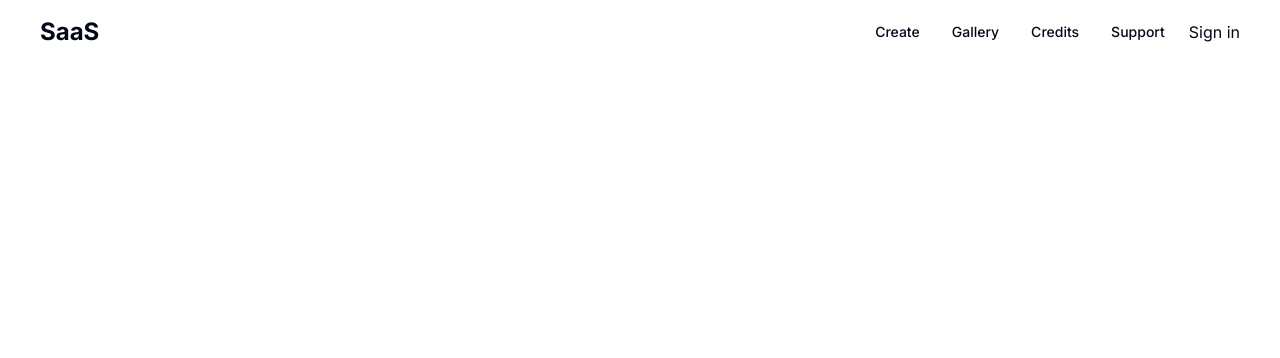
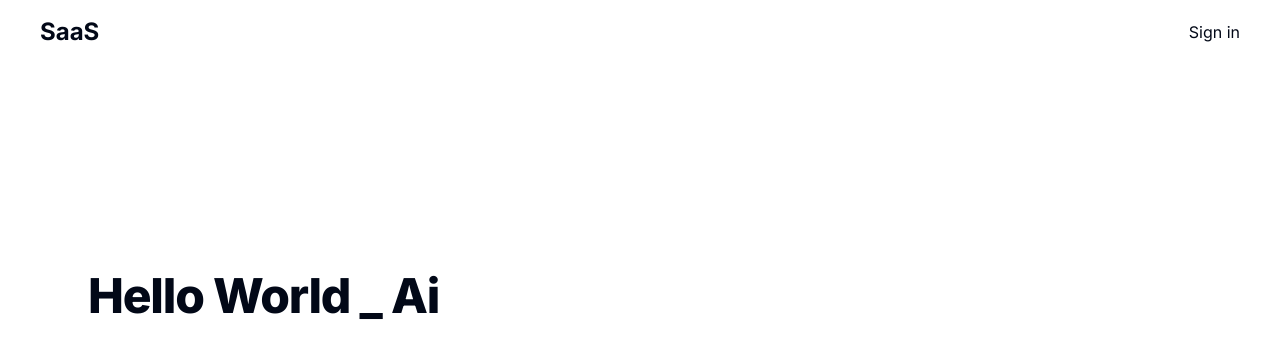
Before and after one commit to turkyden/magic-sticker, a Next.js app: page / in a window 1280 px wide. Shown: the top 358 px of the page. Built offline with nearby package versions, Linux system fonts and the light colour scheme; no server answers.

Commit message:
fix: remove the nav

```diff
--- a/app/layout.js
+++ b/app/layout.js
@@ -1,6 +1,7 @@
 import { Inter } from "next/font/google";
 import Link from 'next/link'
 import { ClerkProvider, SignInButton, SignedIn, SignedOut, UserButton } from '@clerk/nextjs'
+import { auth, currentUser } from "@clerk/nextjs/server";
 import "./globals.css";
 
 const inter = Inter({ subsets: ["latin"] });
@@ -10,7 +11,28 @@ export const metadata = {
   description: "Generated by create next app",
 };
 
+function Nav() {
+  const { userId } = auth();
+
+  if (!userId) {
+    return null;
+  }
+  return (
+    <nav className="hidden md:flex align-middle justify-center mr-2">
+      <Link href="/create" className="inline-flex items-center justify-center whitespace-nowrap rounded-md text-sm font-medium transition-colors focus-visible:outline-none focus-visible:ring-1 focus-visible:ring-ring disabled:pointer-events-none disabled:opacity-50 hover:bg-accent hover:text-accent-foreground h-9 px-4 py-2">
+        Create</Link>
+      <Link href="/gallery" className="inline-flex items-center justify-center whitespace-nowrap rounded-md text-sm font-medium transition-colors focus-visible:outline-none focus-visible:ring-1 focus-visible:ring-ring disabled:pointer-events-none disabled:opacity-50 hover:bg-accent hover:text-accent-foreground h-9 px-4 py-2">
+      Gallery</Link>
+      <Link href="/credits" className="inline-flex items-center justify-center whitespace-nowrap rounded-md text-sm font-medium transition-colors focus-visible:outline-none focus-visible:ring-1 focus-visible:ring-ring disabled:pointer-events-none disabled:opacity-50 hover:bg-accent hover:text-accent-foreground h-9 px-4 py-2">
+      Credits</Link>
+      <Link href="mailto:wj871287@gmail.com?subject=Support%20Request&body=Please%20describe%20your%20issue:" className="inline-flex items-center justify-center whitespace-nowrap rounded-md text-sm font-medium transition-colors focus-visible:outline-none focus-visible:ring-1 focus-visible:ring-ring disabled:pointer-events-none disabled:opacity-50 hover:bg-accent hover:text-accent-foreground h-9 px-4 py-2">
+      Support</Link>
+    </nav>
+  )
+}
+
 export default function RootLayout({ children }) {
+
   return (
     <ClerkProvider>
       <html lang="en">
@@ -18,16 +40,7 @@ export default function RootLayout({ children }) {
           <header className="flex z-20 sticky top-0 items-center px-4 justify-between h-16 backdrop-blur-xl">
             <Link href="/" className="text-2xl font-bold lg:ml-6">SaaS</Link>
             <div className="flex flex-row justify-center align-middle">
-              <nav className="hidden md:flex align-middle justify-center mr-2">
-                <Link href="/create" className="inline-flex items-center justify-center whitespace-nowrap rounded-md text-sm font-medium transition-colors focus-visible:outline-none focus-visible:ring-1 focus-visible:ring-ring disabled:pointer-events-none disabled:opacity-50 hover:bg-accent hover:text-accent-foreground h-9 px-4 py-2">
-                  Create</Link>
-                <Link href="/gallery" className="inline-flex items-center justify-center whitespace-nowrap rounded-md text-sm font-medium transition-colors focus-visible:outline-none focus-visible:ring-1 focus-visible:ring-ring disabled:pointer-events-none disabled:opacity-50 hover:bg-accent hover:text-accent-foreground h-9 px-4 py-2">
-                Gallery</Link>
-                <Link href="/credits" className="inline-flex items-center justify-center whitespace-nowrap rounded-md text-sm font-medium transition-colors focus-visible:outline-none focus-visible:ring-1 focus-visible:ring-ring disabled:pointer-events-none disabled:opacity-50 hover:bg-accent hover:text-accent-foreground h-9 px-4 py-2">
-                Credits</Link>
-                <Link href="mailto:wj871287@gmail.com?subject=Support%20Request&body=Please%20describe%20your%20issue:" className="inline-flex items-center justify-center whitespace-nowrap rounded-md text-sm font-medium transition-colors focus-visible:outline-none focus-visible:ring-1 focus-visible:ring-ring disabled:pointer-events-none disabled:opacity-50 hover:bg-accent hover:text-accent-foreground h-9 px-4 py-2">
-                Support</Link>
-              </nav>
+              <Nav></Nav>
               <div className="flex items-center space-x-4 lg:ml-auto mr-6">
                 <div className="min-w-10">
                   <SignedOut>
--- a/app/page.js
+++ b/app/page.js
@@ -1,15 +1,5 @@
-'use client'
-import { useUser } from "@clerk/nextjs";
-
-const sleep = (ms) => new Promise((r) => setTimeout(r, ms));
 
 export default function Home() {
-
-  const { isLoaded, isSignedIn, user } = useUser();
-
-  if (!isLoaded || !isSignedIn) {
-    return null;
-  }
 
   return (
     <div className="container">
```
